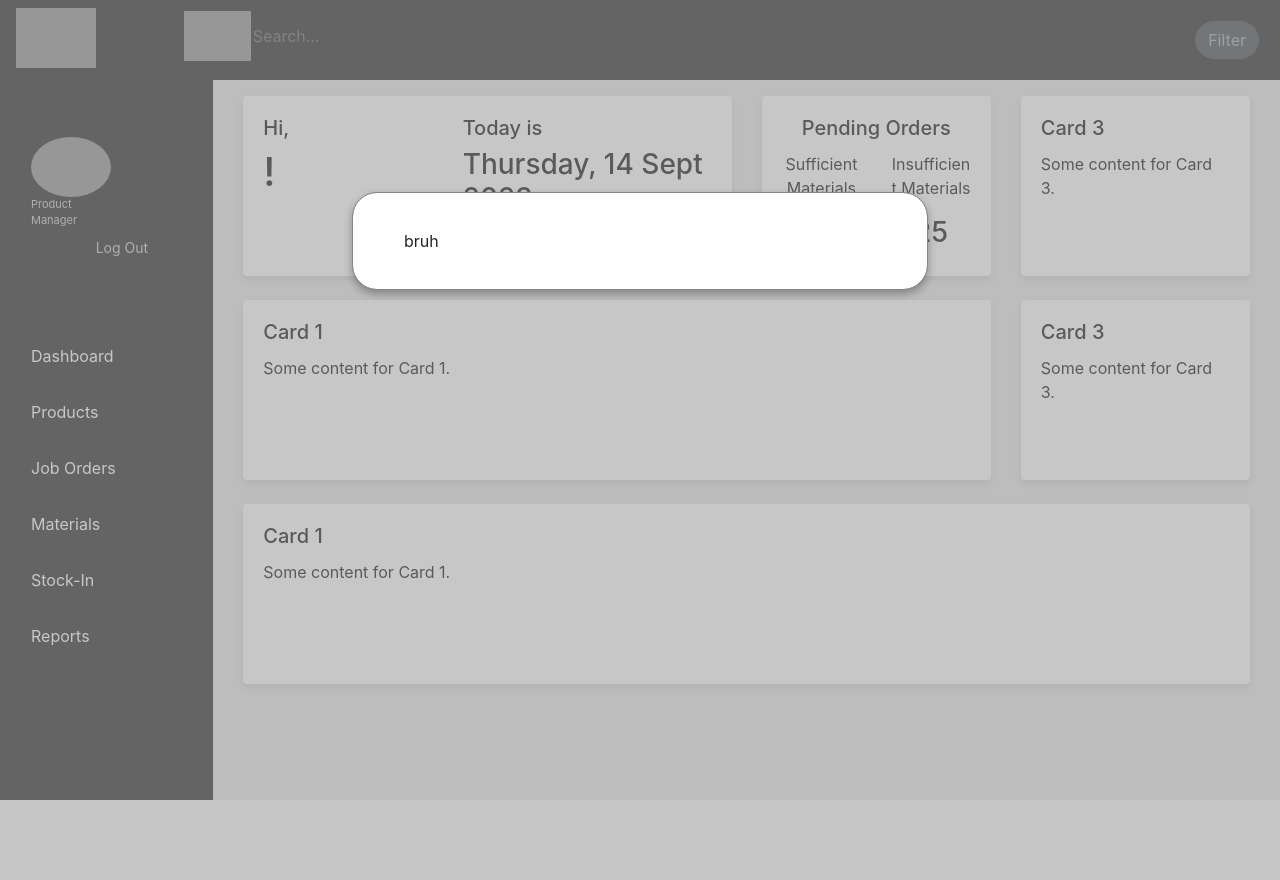
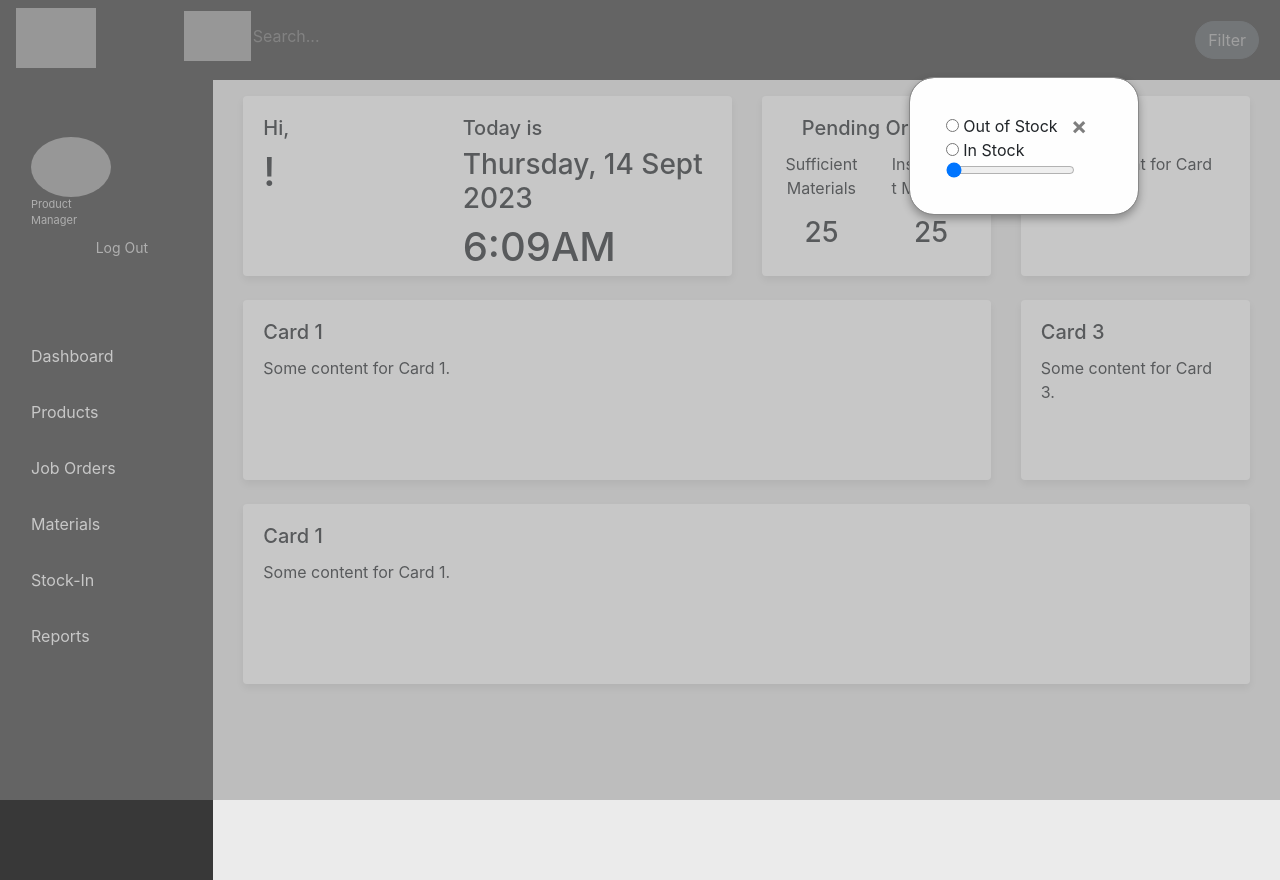
Before and after one commit to firefirefire17/BAD-Project, a Django app: page / in a window 1280 px wide, after a click on "Filter". Before the commit the page ends 800 px from the top, so only its background shows below. Run offline with Django 5.2, Linux system fonts and the light colour scheme; a user stored in the database is signed in; grey boxes are pictures that could not be loaded.

Commit message:
added filter ui
not functioning

```diff
--- a/CLEAR/templates/CLEAR/base.html
+++ b/CLEAR/templates/CLEAR/base.html
@@ -109,11 +109,23 @@
         </div>
     </div>
 
-    <div class="modal" id="filtermodal">
-        <div class="modal-content">
+    <div class="modal" id="filtermodal" style="max-width: 700px; position: absolute;
+   top: 0;
+   right: 0;
+   bottom: 0;
+   left: 60%;">
+        <div class="modal-content"">
             <div class="modal-body">
                 <div class="container">
-                    bruh
+                        <button type="button" class="close btn-close" data-dismiss="modal" aria-label="Close"><span
+                                aria-hidden="true">&times;</span></button></div>
+                        <input id="outofstock" name="filterstock" type="radio" class="placeholder_class" value=1>
+                        <label class="form-check-label" for="credit">Out of Stock </label>
+                        <br>
+                        <input id="instock" name="filterstock" type="radio" class="placeholder_class" value=2>
+                        <label class="form-check-label" for="debit">In Stock</label>
+                        <br>
+                        <input type='range' min='1' max='4' value='1' step='1' class="n n4" />
                 </div>
             </div>
         </div>
```
Also changed, not shown: db.sqlite3.
